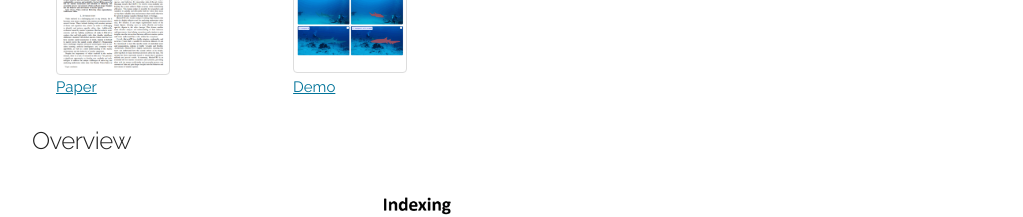
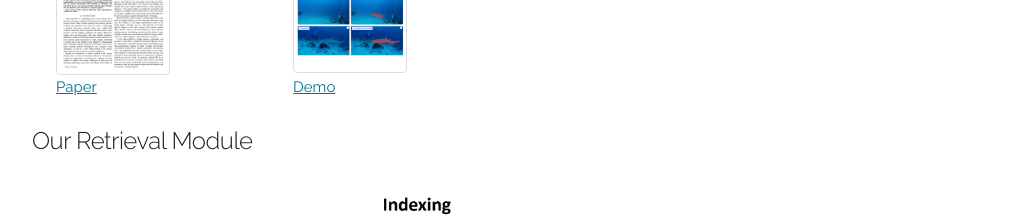
Before and after one commit to hkust-vgd/marinevrs, a plain HTML site: page index.html in a window 1280 px wide. Shown: the part 1160-1377 px from the top of the page, without its empty margins (128-1151 px from the left). Drawn offline with Linux system fonts and the light colour scheme.

Commit message:
Update name for Retrieval module

```diff
--- a/index.html
+++ b/index.html
@@ -164,7 +164,7 @@
     <br>
 
     <div id="teaser" class="container" style="width:100%; margin:0; padding:0">
-      <h5>Overview</h5>
+      <h5>Our Retrieval Module</h5>
       <center>
         <img src="images/retrieval_module.png" style="width:100%"></img>
         <div class="caption">
```
